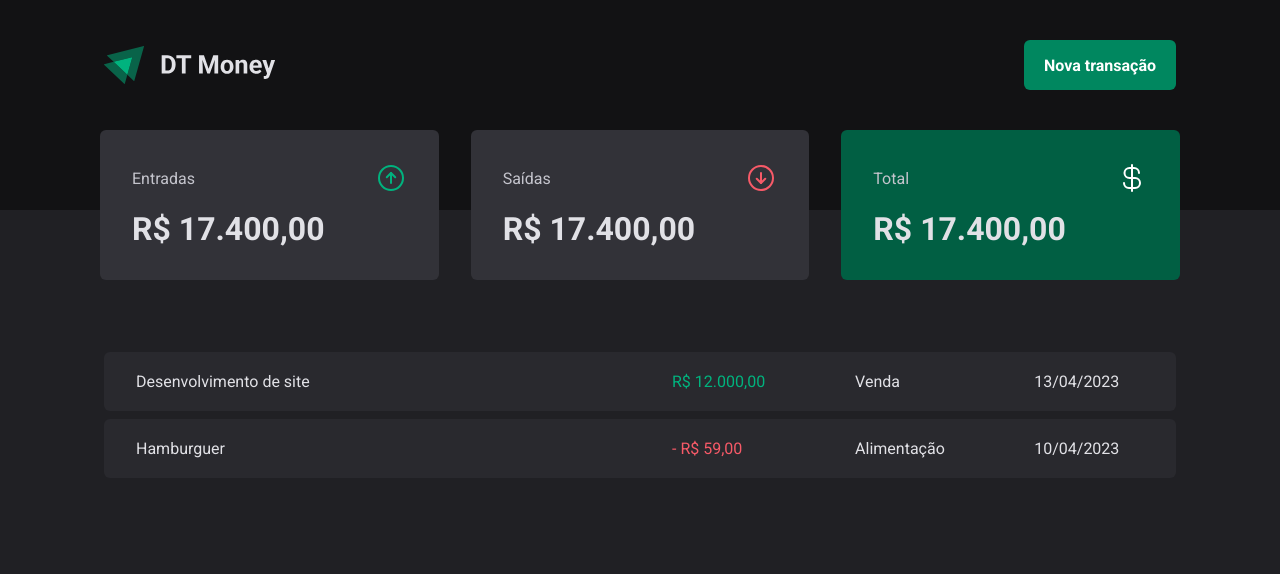
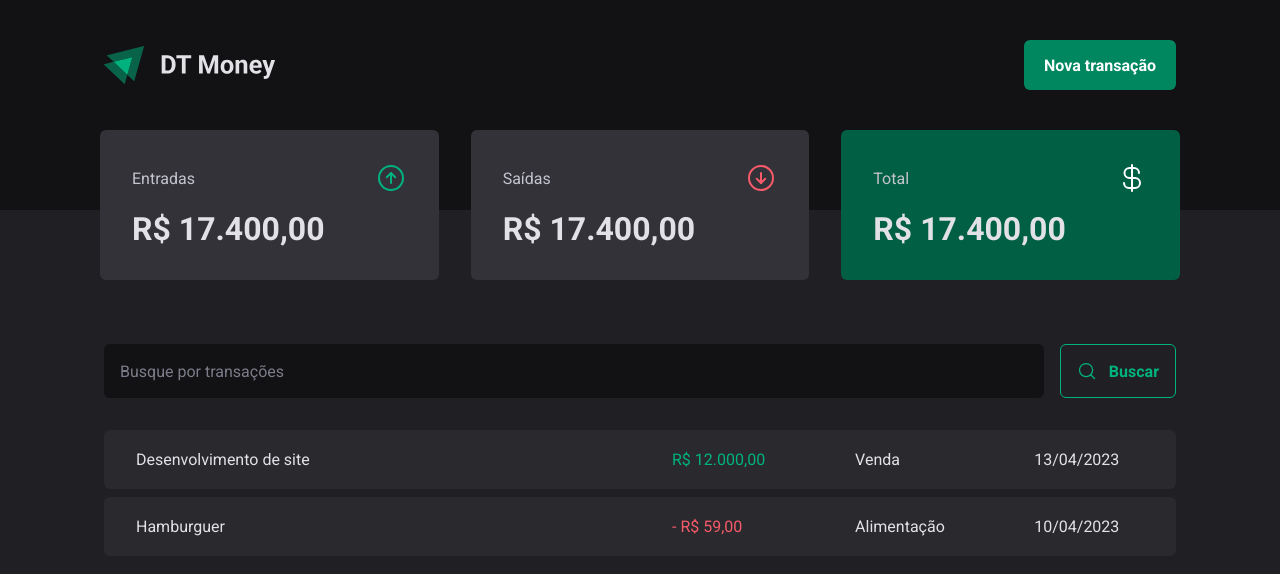
Before and after one commit to schayene/ignite-dt-money, a React (Vite) app: page / in a window 1280 px wide. Shown: the top 574 px of the page. Built offline with nearby package versions, Linux system fonts and the light colour scheme.

Commit message:
feat: added search by transactions form component

```diff
--- /dev/null
+++ b/src/pages/transactions/components/SearchForm/index.tsx
@@ -0,0 +1,15 @@
+import { MagnifyingGlass } from "phosphor-react";
+import { SearchFormContainer } from "./style";
+
+export function SearchForm() {
+  return (
+    <SearchFormContainer>
+      <input type="text" placeholder="Busque por transações" />
+
+      <button type="submit">
+        <MagnifyingGlass size={20} />
+        Buscar
+      </button>
+    </SearchFormContainer>
+  );
+}
--- /dev/null
+++ b/src/pages/transactions/components/SearchForm/style.ts
@@ -0,0 +1,40 @@
+import styled from "styled-components";
+
+export const SearchFormContainer = styled.form`
+  display: flex;
+  gap: 1rem;
+
+  input {
+    flex: 1;
+    border-radius: 6px;
+    border: 0;
+    background: ${(props) => props.theme["gray-900"]};
+    color: ${(props) => props.theme["gray-300"]};
+    padding: 1rem;
+
+    &::placeholder {
+      color: ${(props) => props.theme["gray-500"]};
+    }
+  }
+
+  button {
+    display: flex;
+    align-items: center;
+    gap: 0.75rem;
+
+    border: 0;
+    padding: 1rem;
+    background: transparent;
+    border: 1px solid ${(props) => props.theme["green-300"]};
+    color: ${(props) => props.theme["green-300"]};
+    font-weight: bold;
+    border-radius: 6px;
+
+    &:hover {
+      background: ${(props) => props.theme["green-500"]};
+      border: 1px solid ${(props) => props.theme["green-500"]};
+      color: ${(props) => props.theme.white};
+      transition: background-color 0.2s, color 0.2s, border-color 0.2s;
+    }
+  }
+`;
--- a/src/pages/transactions/index.tsx
+++ b/src/pages/transactions/index.tsx
@@ -1,5 +1,6 @@
 import { Header } from "../../components/Header";
 import { Summary } from "../../components/Summary";
+import { SearchForm } from "./components/SearchForm";
 import {
   PriceHighlight,
   TransactionsContainer,
@@ -13,6 +14,8 @@
       <Summary />
 
       <TransactionsContainer>
+        <SearchForm />
+
         <TransactionsTable>
           <tbody>
             <tr>
--- a/src/pages/transactions/style.ts
+++ b/src/pages/transactions/style.ts
@@ -11,6 +11,7 @@
   width: 100%;
   border-collapse: separate;
   border-spacing: 0 0.5rem;
+  margin-top: 1.5rem;
 
   td {
     padding: 1.25rem 2rem;
```
